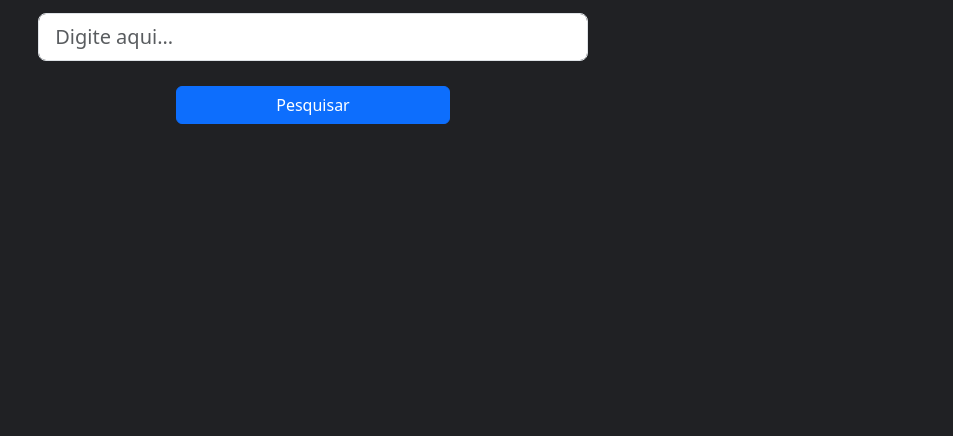
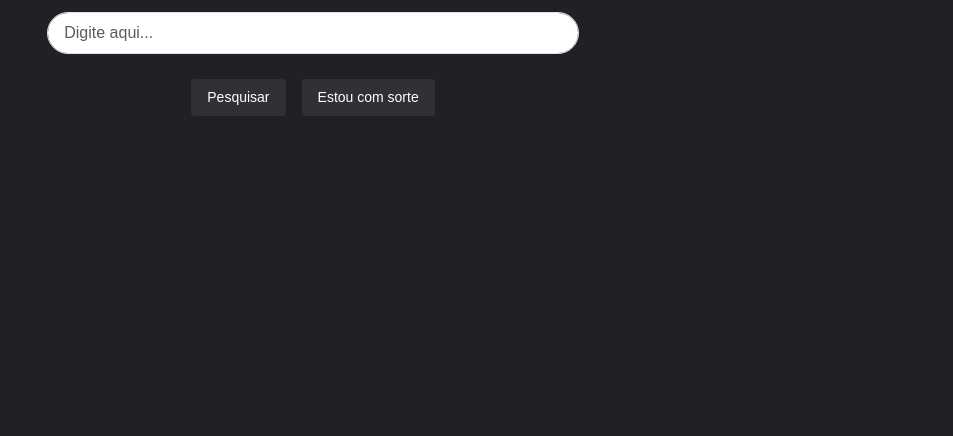
Before and after one commit to Rhanoi/CS50Web-2024, a plain HTML site: page week 0/index.html in a window 1280 px wide. Shown: the part 364-800 px from the top of the page, without its empty margins (327-1280 px from the left). Drawn offline with nearby package versions, Linux system fonts and the light colour scheme.

Commit message:
versao 1.4

```diff
--- a/week 0/index.html
+++ b/week 0/index.html
@@ -17,10 +17,10 @@
                 <h1>O que deseja pesquisar hoje?</h1>
                 <br>
                 <form action="https://www.google.com/search?">
-                    <input class="form-control form-control-lg" type="text" placeholder="Digite aqui..." aria-label=".form-control-lg example" name="q" required>
-                    <div class="d-grid gap-2 col-6 mx-auto">
-                        <button type="submit" class="btn btn-primary">Pesquisar</button>
-
+                    <input class="form-control form-control-lg" type="text" placeholder="Digite aqui..." aria-label=".form-control-lg example" name="q">
+                    <div class="gap-2 col-12 mx-auto">
+                        <button type="submit">Pesquisar</button>
+                        <button type="submit" name="btnI">Estou com sorte</button>
                       </div>
                 </form>
             </div>
--- a/week 0/styles/pesquisaAvancada.scss
+++ b/week 0/styles/pesquisaAvancada.scss
@@ -7,6 +7,9 @@ $background:#202124;
 *{
     margin: 0px;
     padding: 0px;
+}
+button{
+    height: 20px;
 }
 body{
     background-color: $background;
@@ -48,5 +51,6 @@ nav{
                 color: #fff;
 
             }
+
         }
     }
--- a/week 0/styles/style.scss
+++ b/week 0/styles/style.scss
@@ -1,15 +1,31 @@
 %menu {
     text-decoration: none;
     color: white;
+    font-size: 13px;
 
 }
 $background:#202124;
 *{
     margin: 0px;
     padding: 0px;
+    font-family: Arial, Helvetica, sans-serif;
 }
 body{
     background-color: $background;
+}
+button{
+    height: 36;
+    padding: 8px 16px;
+    background-color: rgb(48, 49, 52);
+    color:white;
+    border: none;
+    font-size: 14px;
+    font-weight: 400;
+    border-radius: 4px;
+    margin: 0px 4px;
+}
+button:hover{
+    border: 1px solid rgb(232, 234, 237);
 }
 nav{
     display: flex;
@@ -35,7 +51,15 @@ nav{
     form{
         input[type="text"]{
             margin-bottom: 25px;
+            font-size: 16px;
 
+        }
+        input{
+            border-radius: 100px;
+        }
+        div{
+            display: flex;
+            justify-content: center;
         }
     }
 }
```
Also changed, not shown: week 0/imagens/home.png, week 0/styles/style.css, 2 other files.
